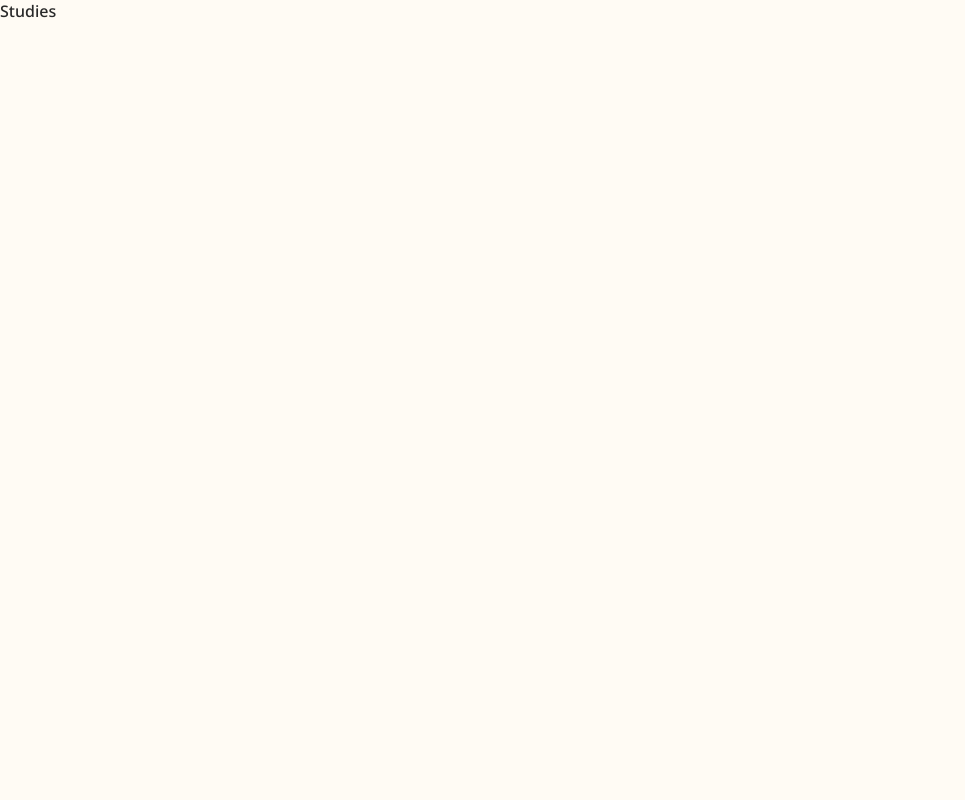
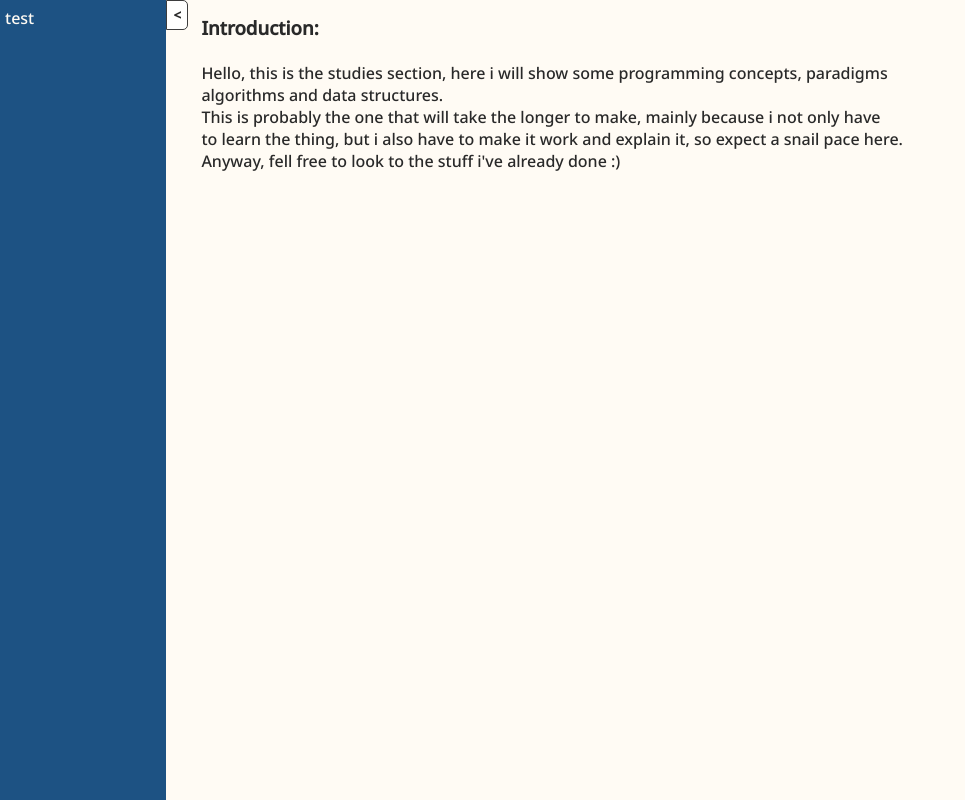
Before and after one commit to GuztaJF-DS/portfolio, a Next.js app: page /studies in a window 1280 px wide. Shown: the whole page, without its empty margins (0-965 px from the left). Built offline with nearby package versions, Linux system fonts and the light colour scheme.

Commit message:
feat: added SideBar + most of the studies Page

```diff
--- /dev/null
+++ b/src/components/SideBar/index.tsx
@@ -0,0 +1,57 @@
+import React, {useState, ReactNode} from 'react'
+import Styled from 'styled-components';
+
+export default function SideBar(
+  {children, backgroundColor = '#179742'}:{children?: ReactNode; backgroundColor?:string;}
+) {
+  let [sideBarOpen,setSideBarOpen] = useState(true);
+  return (
+    <>
+      <SideBarContainer backgroundColor={backgroundColor} open={sideBarOpen}>
+        {children}
+      </SideBarContainer>
+      <SideBarButton open={sideBarOpen} onClick={()=>{setSideBarOpen(!sideBarOpen);}}>{
+        sideBarOpen?'<':'>'
+      }</SideBarButton>
+    </>
+  );
+}
+
+interface SideBarProps {
+  open: boolean;
+  backgroundColor?: string;
+};
+
+const SideBarContainer = Styled.ul<SideBarProps>`
+  background-color:${(props) => props?.backgroundColor};
+  overflow: hidden;
+  height: 100vh;
+  width:${(props) => props.open ? '13vw':'0vw'};
+  white-space: nowrap;
+  color:#fffbf4;
+  transition: 0.4s width linear, 0.2s height linear;
+  margin: 0;
+  padding: 0;
+  padding-top: 2px !important;
+  @media (max-width:768px){
+    width:100vw;
+    height:${(props) => props.open ? '40vh':'0vh'};
+  }
+`
+
+export const SideBarButton = Styled.button<SideBarProps>`
+  position: absolute;
+  left:${(props) => props.open ? '13vw':'0vw'};
+  height:30px;
+  border: 1px solid #3d3d3d;
+  background:#fffffe;
+  font-weight:600;
+  border-top-right-radius: 5px;
+  border-bottom-right-radius: 5px;
+  transition: 0.4s left linear, 0.2s top linear;
+  @media (max-width:768px){
+    left:93%;
+    top:-5px;
+    transform: rotate(90deg);
+  }
+`
--- a/src/components/SimpleList/style.ts
+++ b/src/components/SimpleList/style.ts
@@ -1,10 +1,15 @@
 import Styled, { css } from "styled-components";
-
 
 export const ContentContainer = Styled.div`
   display: flex;
   flex-direction:row;
-  >div{
+  > div{
+    display: flex;
+    flex-direction:column;
+  }
+  @media (max-width:510px){
+    align-items:center;
+    width: 100%;
     display: flex;
     flex-direction:column;
   }
@@ -40,6 +45,7 @@ export const StyledInput = Styled.input`
 `
 export const Description = Styled.p`
   margin-top:20px;
+  margin-left:20px;
   white-space: pre-wrap;
   max-width: 305px;
 `
--- /dev/null
+++ b/src/components/StudiesPage/index.tsx
@@ -0,0 +1,42 @@
+import React from 'react'
+import SideBar from '../SideBar';
+import SimpleList from '../SimpleList';
+import { MainContainer, LinkContainer, ContentDiv, IntroSection } from './styles';
+import { useRouter } from 'next/router';
+
+export default function StudiesPage() {
+  const router = useRouter();
+  const { page } = router.query;
+
+  return (
+    <MainContainer>
+      <SideBar backgroundColor={'#1d5283'}>
+        <LinkContainer>test</LinkContainer>
+      </SideBar>
+      <ContentDiv>
+          {
+            (()=>{
+            switch(page){
+              case 'SimpleList':{
+                return(
+                  <SimpleList />
+                )
+              }
+              default: {
+                return (
+                  <IntroSection>
+                    <h3>Introduction:</h3>{'\n'}
+                    Hello, this is the studies section, here i will show some programming concepts, paradigms{'\n'}
+                    algorithms and data structures.{'\n'}
+                    This is probably the one that will take the longer to make, mainly because i not only have{'\n'}
+                    to learn the thing, but i also have to make it work and explain it, so expect a snail pace here.{'\n'}
+                    Anyway, fell free to look to the stuff i&apos;ve already done :)
+                  </IntroSection>
+                )
+              }
+            }})()
+          }
+      </ContentDiv>
+    </MainContainer>
+  );
+}
--- /dev/null
+++ b/src/components/StudiesPage/styles.tsx
@@ -0,0 +1,28 @@
+import Styled from 'styled-components';
+
+export const MainContainer = Styled.div`
+  display:flex;
+  flex-direction:row;
+  align-items:flex-start;
+  @media (max-width:768px){
+    flex-direction:column;
+  }
+`;
+
+export const LinkContainer = Styled.li`
+  color:#fffbf4;
+  background: transparent;
+  padding:5px;
+`;
+
+export const ContentDiv = Styled.div`
+  padding:15px 35px;
+  @media (max-width:768px){
+    width:100%;
+    padding:20px 15px;
+  }
+`;
+
+export const IntroSection = Styled.div`
+  white-space: pre-line;
+`;
--- a/src/pages/studies/index.tsx
+++ b/src/pages/studies/index.tsx
@@ -1,10 +1,8 @@
 import React from 'react'
-import MainPage from '../../components/MainPage';
+import StudiesPage from '@/components/StudiesPage';
 
 export default function Home() {
   return (
-    <>
-      Studies
-    </>
+    <StudiesPage/>
   );
 }
--- a/src/styles/globalTheme.ts
+++ b/src/styles/globalTheme.ts
@@ -3,7 +3,6 @@ import { createGlobalStyle } from 'styled-components';
 export const Global = createGlobalStyle`
   * {
     margin: 0;
-    background-color: #fffbf4;
     color: #292929;
     outline: 0;
     font-family: 'Noto Sans', sans-serif;
@@ -14,6 +13,7 @@ export const Global = createGlobalStyle`
     scroll-margin-top: -100px;
   }
   html, body {
+    background-color: #fffbf4;
     cursor: default;
     z-index: 0;
     min-height: 100vh;
```
